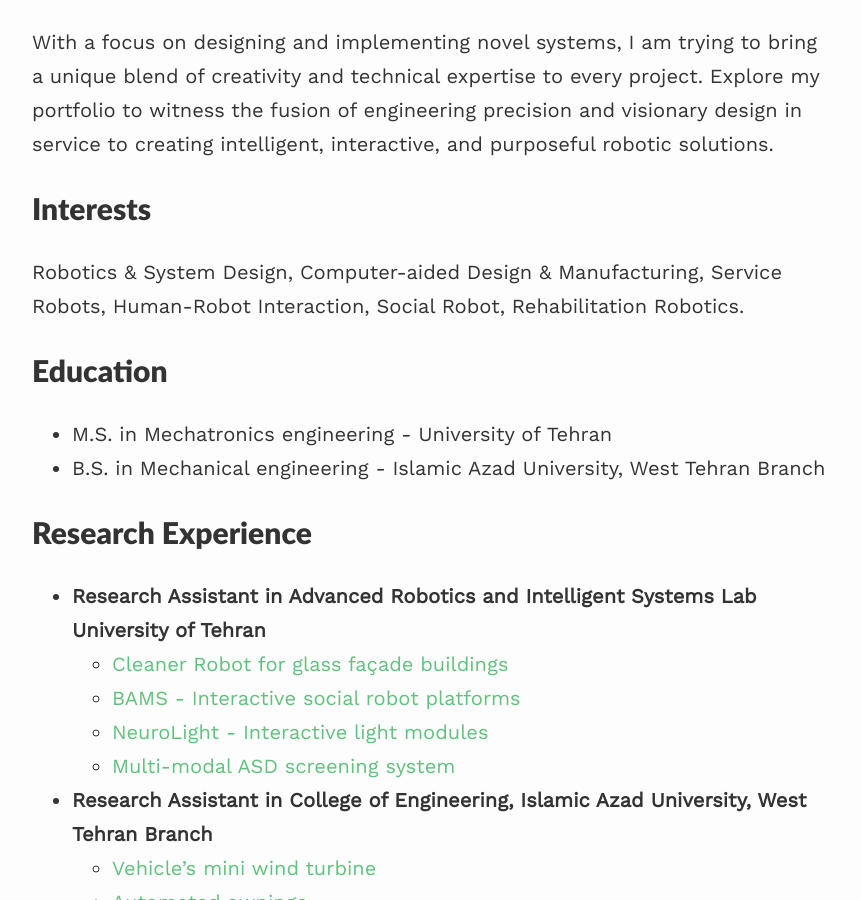
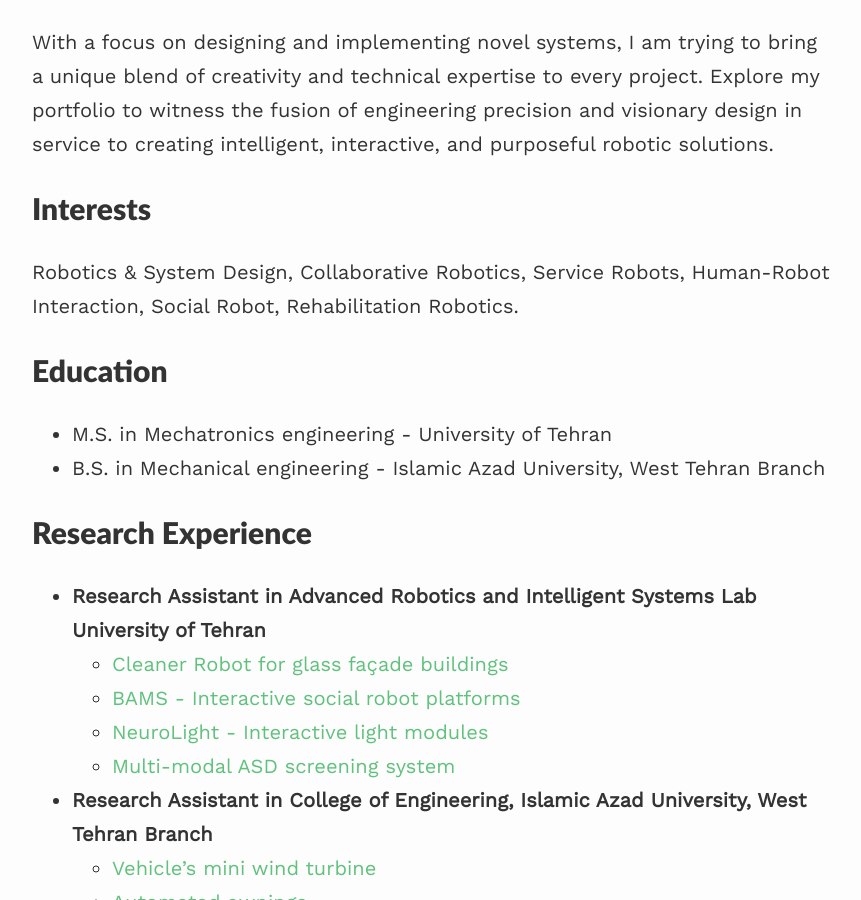
Before and after one commit to alireza-kargar/alireza-kargar.github.io, a Jekyll site: the page built from index.md, in a window 1280 px wide and 900 px high, scrolled down 547 px. Shown: the whole window, without its empty margins (208-1069 px from the left). Built offline with Jekyll 4.4.1, drawn with Linux system fonts in a browser that asks for light colours; nearby versions of some CDN libraries.

Commit message:
minor update

```diff
--- a/index.md
+++ b/index.md
@@ -17,7 +17,7 @@ With a focus on designing and implementing novel systems, I am trying to bring a
 
 ## Interests
 
-Robotics & System Design, Computer-aided Design & Manufacturing, Service Robots, Human-Robot Interaction, Social Robot, Rehabilitation Robotics.
+Robotics & System Design, Collaborative Robotics, Service Robots, Human-Robot Interaction, Social Robot, Rehabilitation Robotics.
 
 ## Education
 
```
Also changed, not shown: 1 other file.
